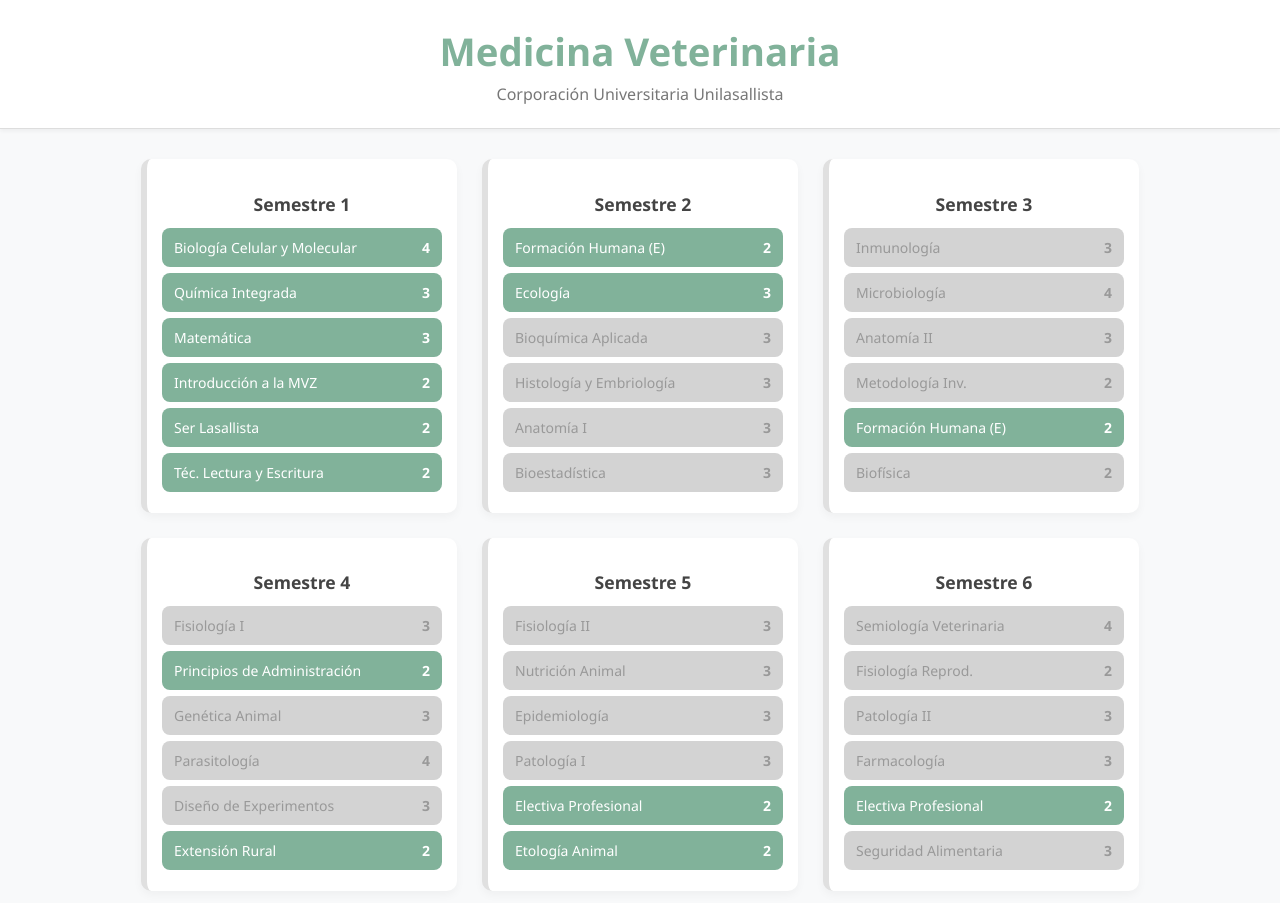
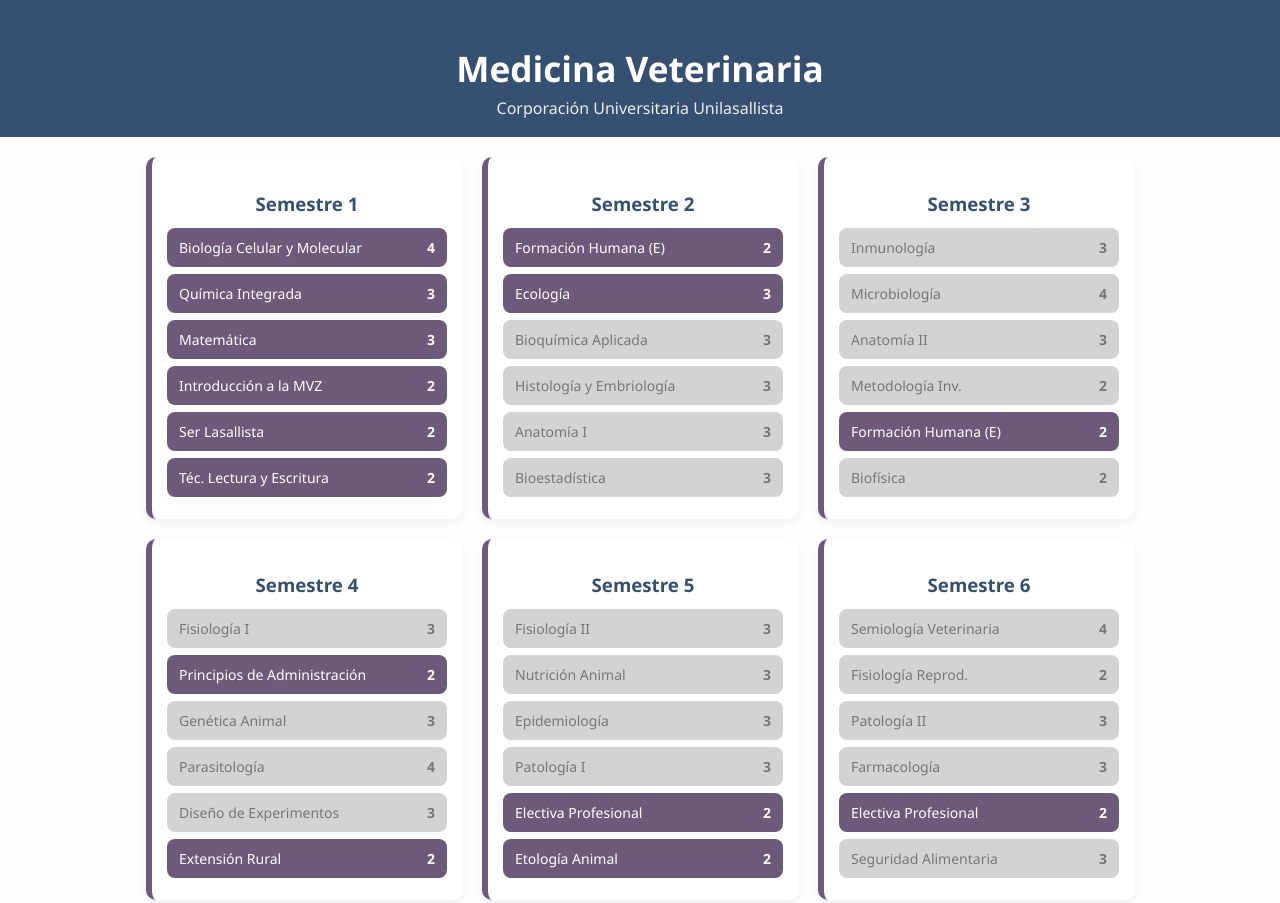
Before and after one commit to Salitoo-o/Malla-curricular, a plain HTML site: page index.html in a window 1280 px wide. Shown: the top 903 px of the page. Drawn offline with Linux system fonts and the light colour scheme.

Commit message:
Update styles.css

```diff
--- a/styles.css
+++ b/styles.css
@@ -1,114 +1,97 @@
-/* =====================================
-   🎨 PALETA DE COLORES (modificable)
-===================================== */
+/* ========== 🎨 VARIABLES DE COLOR ========== */
 :root {
-  --fondo: #f8f9fa;
-  --texto: #333;
-  --bloqueado: #d3d3d3;
-  --activo: #f48fb1;
-  --desbloqueado: #81b29a;
-  --hover: #a8dadc;
-  --barra: #457b9d;
-  --borde-semestre: #e0e0e0;
-  --tooltip-borde: #cccccc;
-  --tooltip-fondo: #ffffff;
+  --color-principal: #355070;
+  --color-secundario: #6d597a;
+  --color-activa: #e56b6f;
+  --color-hover: #b56576;
+  --color-barra: #eaac8b;
+  --color-bloqueada: #d3d3d3;
+  --color-texto: #ffffff;
+  --color-fondo: #fefefe;
+  --color-semestre-borde: #6d597a;
+  --color-tooltip-borde: #ccc;
 }
 
-/* ================================
-   📦 ESTILOS GENERALES
-================================ */
+/* ========== 🧱 ESTILO GENERAL ========== */
 body {
   font-family: 'Segoe UI', sans-serif;
-  background-color: var(--fondo);
+  background-color: var(--color-fondo);
   margin: 0;
   padding: 0;
-  color: var(--texto);
+  color: #333;
 }
 
-/* ================================
-   🧾 ENCABEZADO
-================================ */
+/* ========== 🧢 ENCABEZADO ========== */
 header {
   text-align: center;
-  padding: 25px 10px 10px;
-  border-bottom: 1px solid #ddd;
-  background-color: #fff;
-  box-shadow: 0 2px 4px rgba(0,0,0,0.05);
+  padding: 20px 10px 5px;
+  background-color: var(--color-principal);
+  color: var(--color-texto);
 }
 
 h1 {
-  font-size: 2.4em;
-  margin: 0;
-  color: var(--desbloqueado);
+  font-size: 2.2em;
+  margin-bottom: 5px;
+  font-weight: bold;
 }
 
 h2 {
   font-size: 1em;
-  margin-top: 6px;
-  color: #777;
+  margin-top: 0;
   font-weight: normal;
+  color: #eee;
 }
 
-/* ================================
-   🎓 CONTENEDOR DE LA MALLA
-================================ */
+/* ========== 🧩 MALLA CURRICULAR ========== */
 .malla {
   display: flex;
   flex-wrap: wrap;
   justify-content: center;
-  gap: 25px;
-  padding: 30px;
+  gap: 20px;
+  padding: 20px;
 }
 
-/* ================================
-   📦 CADA SEMESTRE
-================================ */
 .semestre {
-  background-color: #ffffff;
-  border-left: 6px solid var(--borde-semestre);
+  background-color: #fff;
+  border-left: 6px solid var(--color-semestre-borde);
   border-radius: 10px;
   padding: 15px;
   width: 280px;
-  box-shadow: 0 4px 10px rgba(0, 0, 0, 0.04);
-  transition: border-color 0.3s;
+  box-shadow: 0 4px 10px rgba(0, 0, 0, 0.06);
 }
 
 .semestre h3 {
   text-align: center;
   margin-bottom: 12px;
-  font-size: 1.1em;
-  color: #444;
+  color: var(--color-principal);
 }
 
-/* ================================
-   📚 CADA MATERIA
-================================ */
+/* ========== 📚 BOTONES DE MATERIA ========== */
 .materia {
   display: flex;
   justify-content: space-between;
   align-items: center;
-  background-color: var(--desbloqueado);
-  color: white;
-  margin: 6px 0;
+  background-color: var(--color-secundario);
+  color: var(--color-texto);
+  margin: 7px 0;
   padding: 10px 12px;
   border-radius: 8px;
   cursor: pointer;
-  transition: transform 0.2s, background-color 0.3s;
   font-size: 14px;
-  position: relative;
+  transition: background-color 0.3s, transform 0.2s;
 }
 
 .materia:hover {
-  background-color: var(--hover);
+  background-color: var(--color-hover);
 }
 
 .materia.activa {
-  background-color: var(--activo);
+  background-color: var(--color-activa);
 }
 
 .materia.bloqueada {
-  background-color: var(--bloqueado);
-  color: #999;
+  background-color: var(--color-bloqueada);
+  color: #777;
   cursor: not-allowed;
 }
 
@@ -116,21 +99,15 @@
   font-weight: bold;
 }
 
-/* ================================
-   📊 BARRA DE PROGRESO
-================================ */
+/* ========== 📊 PROGRESO ========== */
 footer {
-  padding: 30px 20px;
+  padding: 20px;
   text-align: center;
-  background-color: #fff;
-  border-top: 1px solid #ddd;
-  margin-top: 40px;
 }
 
 .progress-container {
   max-width: 500px;
   margin: 0 auto;
-  font-size: 14px;
 }
 
 .progress-bar {
@@ -144,40 +121,46 @@
 #progreso-barra {
   height: 100%;
   width: 0%;
-  background-color: var(--barra);
+  background-color: var(--color-barra);
   transition: width 0.3s ease;
   border-radius: 20px;
 }
 
 #progreso-texto {
-  margin-top: 10px;
+  margin-top: 5px;
+  font-weight: bold;
 }
 
-/* ================================
-   🧠 TOOLTIP PERSONALIZADO
-================================ */
+/* ========== 🧠 TOOLTIP ========== */
 .tooltip {
   position: fixed;
-  background-color: var(--tooltip-fondo);
-  border: 1px solid var(--tooltip-borde);
-  padding: 10px 14px;
+  background-color: #fff;
+  border: 1px solid var(--color-tooltip-borde);
+  padding: 8px 12px;
   border-radius: 6px;
   font-size: 13px;
   color: #333;
-  box-shadow: 0 0 10px rgba(0,0,0,0.1);
+  box-shadow: 0 0 10px rgba(0, 0, 0, 0.1);
   z-index: 1000;
-  max-width: 350px;
+  max-width: 340px;
   display: flex;
-  gap: 30px;
+  gap: 20px;
 }
 
-.tooltip div ul {
-  margin: 5px 0;
-  padding-left: 18px;
+.tooltip-column {
+  flex: 1;
 }
 
-.tooltip div {
-  min-width: 120px;
+.tooltip-column h4 {
+  margin: 0 0 5px;
+  font-size: 13px;
+  color: var(--color-principal);
+}
+
+.tooltip-column ul {
+  margin: 0;
+  padding-left: 16px;
+  list-style-type: disc;
 }
 
 .hidden {
```
